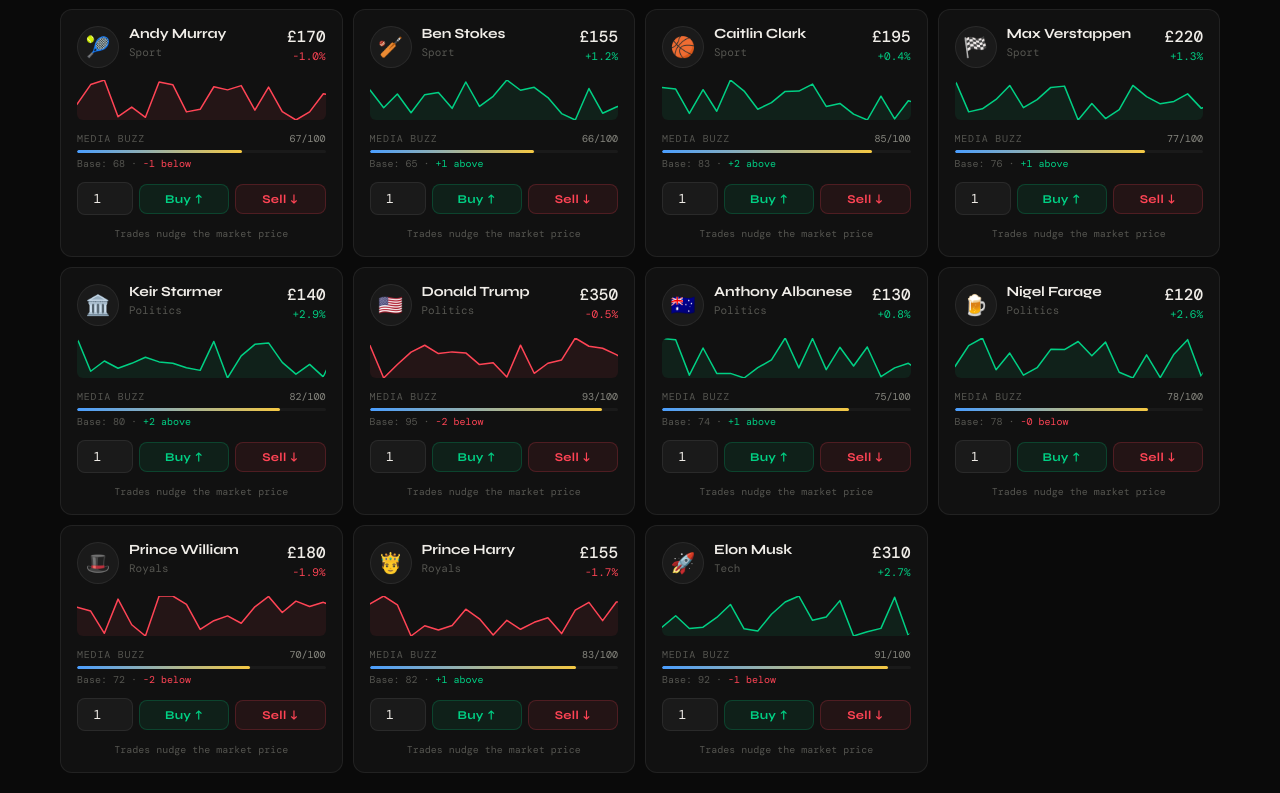
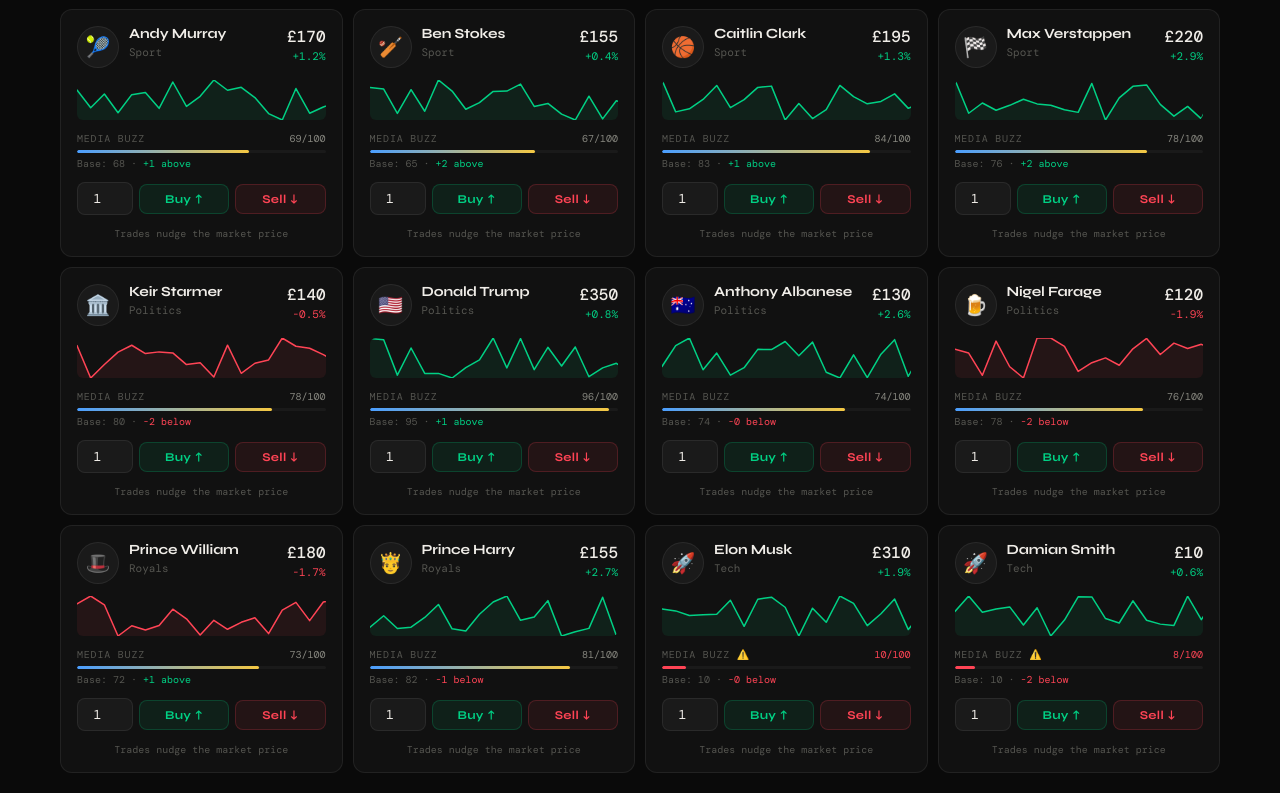
Before and after one commit to dts-3000/famex, a React (Vite) app: page / in a window 1280 px wide. Shown: the part 1246-2039 px from the top of the page. Built offline with nearby package versions, Linux system fonts and the light colour scheme.

Commit message:
Update data.js

```diff
--- a/src/data.js
+++ b/src/data.js
@@ -25,7 +25,8 @@ export const CELEBRITIES = [
   { id:'nigelfar',      name:'Nigel Farage',      emoji:'🍺', sector:'Politics', basePrice:120, volatility:0.065, buzzBase:78, buzzDecayRate:0.90 },
   { id:'princewilliam', name:'Prince William',    emoji:'🎩', sector:'Royals',   basePrice:180, volatility:0.020, buzzBase:72, buzzDecayRate:0.89 },
   { id:'harryprince',   name:'Prince Harry',      emoji:'🤴', sector:'Royals',   basePrice:155, volatility:0.055, buzzBase:82, buzzDecayRate:0.91 },
-  { id:'elonmusk',      name:'Elon Musk',         emoji:'🚀', sector:'Tech',     basePrice:310, volatility:0.075, buzzBase:92, buzzDecayRate:0.93 },
+  { id:'elonmusk',      name:'Elon Musk',         emoji:'🚀', sector:'Tech',     basePrice:310, volatility:0.175, buzzBase:10, buzzDecayRate:0.13 },
+  { id:'damiansmith',   name:'Damian Smith',      emoji:'🚀', sector:'Tech',     basePrice:10, volatility:0.015, buzzBase:10, buzzDecayRate:0.13 },
 ]
 
 // Replacement celebs called up when someone is delisted
```
